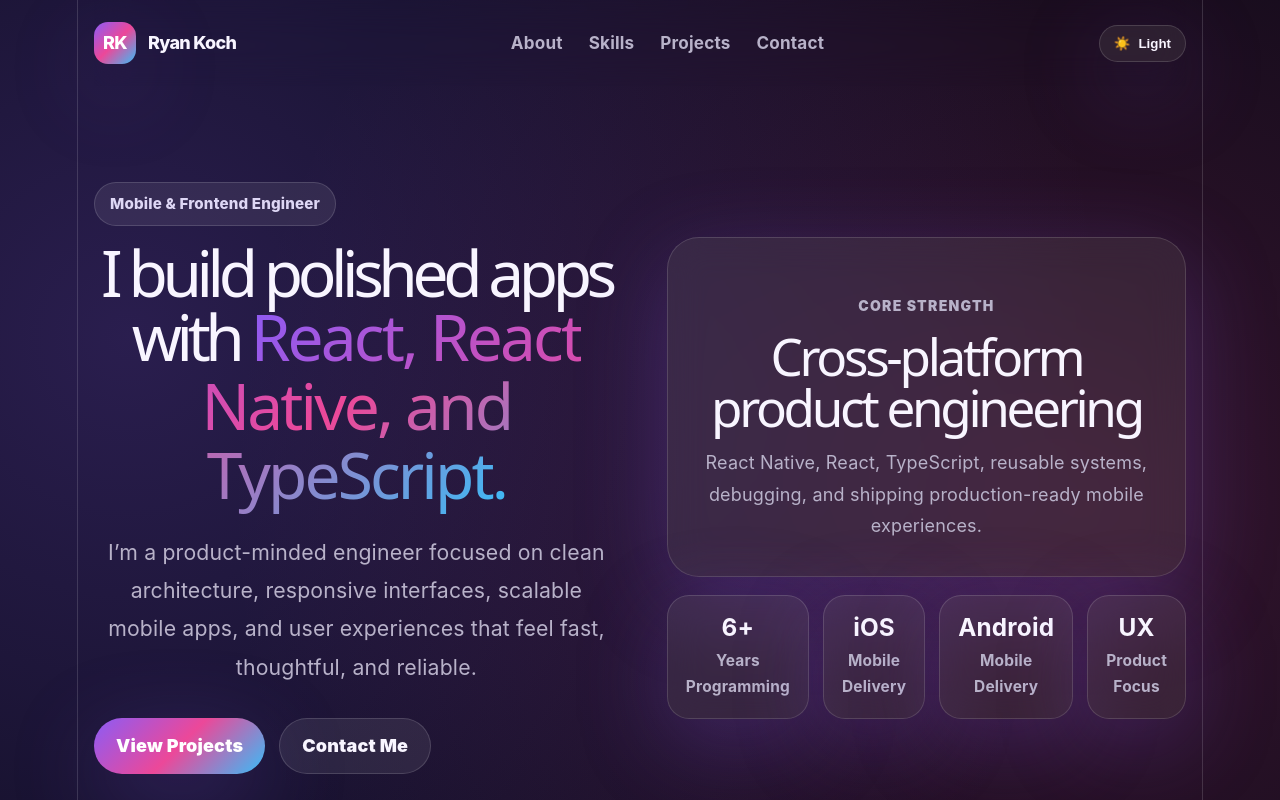
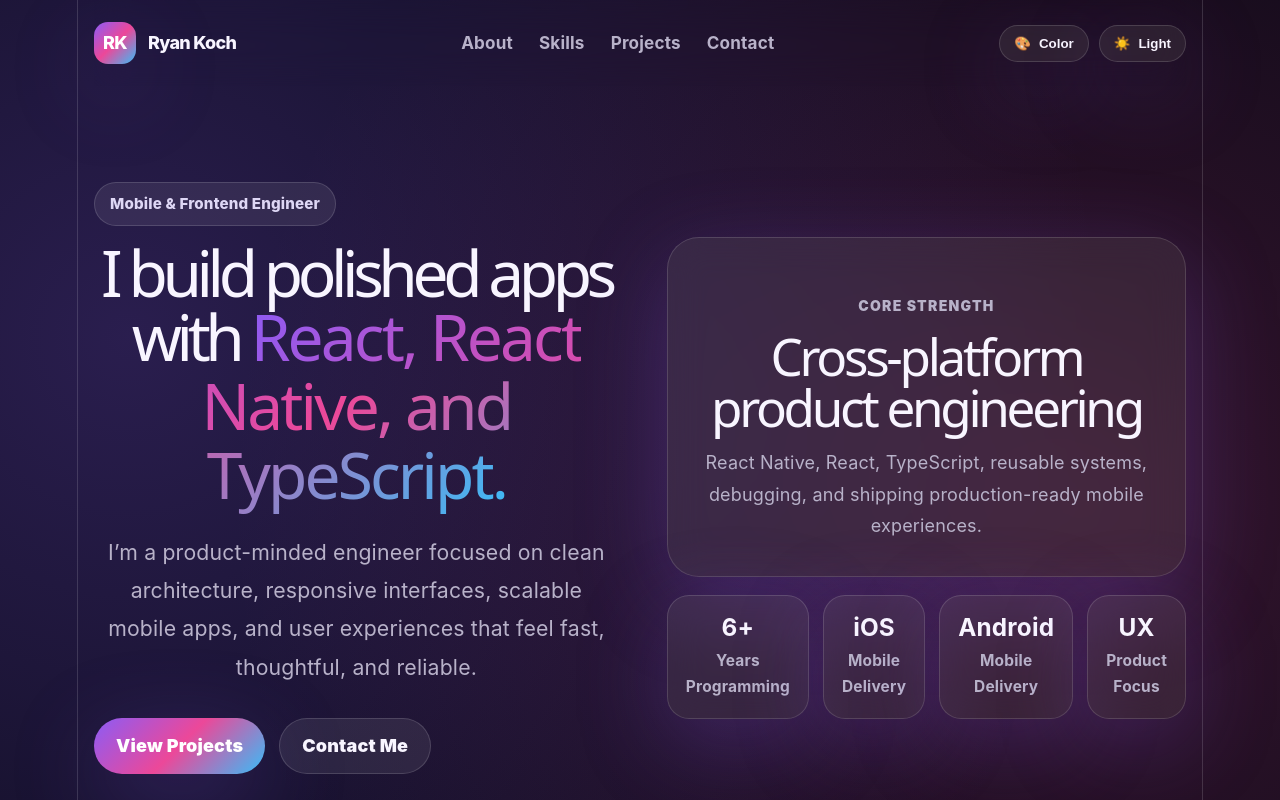
Before and after one commit to ryankoch13/reactjs-vite-portfolio, a React (Vite) app in the folder portfolio/: page / in a window 1280 px wide. Shown: the top 800 px of the page. Built offline with nearby package versions, Linux system fonts and the light colour scheme.

Commit message:
feat: added color switching button
Signed-off-by: ryankoch13 <ryan.koch13@gmail.com>

```diff
--- a/portfolio/src/App.css
+++ b/portfolio/src/App.css
@@ -28,6 +28,30 @@
   --muted: #655d73;
   --muted-strong: #342b45;
   --shadow: 0 24px 90px rgba(99, 102, 241, 0.18);
+}
+
+[data-scheme="aurora"] {
+  --purple: #8b5cf6;
+  --pink: #ec4899;
+  --blue: #38bdf8;
+}
+
+[data-scheme="violet"] {
+  --purple: #7c3aed;
+  --pink: #c084fc;
+  --blue: #60a5fa;
+}
+
+[data-scheme="cyber"] {
+  --purple: #a855f7;
+  --pink: #f472b6;
+  --blue: #22d3ee;
+}
+
+[data-scheme="sunset"] {
+  --purple: #9333ea;
+  --pink: #fb7185;
+  --blue: #f59e0b;
 }
 
 * {
@@ -134,6 +158,20 @@ a {
   font-weight: 800;
   box-shadow: var(--shadow);
 }
+.schemeToggle {
+  display: inline-flex;
+  align-items: center;
+  justify-content: center;
+  gap: 8px;
+  border: 1px solid var(--border);
+  border-radius: 999px;
+  padding: 10px 14px;
+  color: var(--text);
+  background: var(--surface);
+  cursor: pointer;
+  font-weight: 800;
+  box-shadow: var(--shadow);
+}
 
 .section {
   padding: 96px 0;
@@ -224,6 +262,9 @@ h1 span,
 
 .button:hover,
 .themeToggle:hover {
+  transform: translateY(-2px);
+}
+.schemeToggle:hover {
   transform: translateY(-2px);
 }
 
@@ -455,6 +496,7 @@ h1 span,
 .brand,
 .nav a,
 .themeToggle,
+.schemeToggle,
 .button,
 .glassCard,
 .projectCard,
@@ -505,6 +547,36 @@ h1 span,
 }
 
 /* Button shimmer/glow */
+.button,
+.schemeToggle {
+  position: relative;
+  overflow: hidden;
+}
+
+.button::before,
+.schemeToggle::before {
+  content: "";
+  position: absolute;
+  inset: 0;
+  background: linear-gradient(
+    120deg,
+    transparent,
+    rgba(255, 255, 255, 0.22),
+    transparent
+  );
+  transform: translateX(-120%);
+  transition: transform 0.55s ease;
+}
+
+.button:hover::before,
+.schemeToggle:hover::before {
+  transform: translateX(120%);
+}
+
+.button:hover,
+.schemeToggle:hover {
+  transform: translateY(-3px);
+}
 .button,
 .themeToggle {
   position: relative;
--- a/portfolio/src/App.jsx
+++ b/portfolio/src/App.jsx
@@ -8,7 +8,13 @@ const skills = [
   },
   {
     category: "Mobile",
-    items: ["React Native", "iOS", "Android", "Mobile UI", "App Store Releases"],
+    items: [
+      "React Native",
+      "iOS",
+      "Android",
+      "Mobile UI",
+      "App Store Releases",
+    ],
   },
   {
     category: "Cross-Platform",
@@ -49,6 +55,25 @@ export default function App() {
     return localStorage.getItem("portfolio-theme") || "dark";
   });
 
+  const colorSchemes = ["aurora", "violet", "cyber", "sunset"];
+
+  const [colorScheme, setColorScheme] = useState(() => {
+    return localStorage.getItem("portfolio-color-scheme") || "aurora";
+  });
+
+  useEffect(() => {
+    document.documentElement.setAttribute("data-scheme", colorScheme);
+    localStorage.setItem("portfolio-color-scheme", colorScheme);
+  }, [colorScheme]);
+
+  const changeColorScheme = () => {
+    setColorScheme((currentScheme) => {
+      const currentIndex = colorSchemes.indexOf(currentScheme);
+      const nextIndex = (currentIndex + 1) % colorSchemes.length;
+      return colorSchemes[nextIndex];
+    });
+  };
+
   const isDark = theme === "dark";
 
   useEffect(() => {
@@ -74,6 +99,15 @@ export default function App() {
           <a href="#projects">Projects</a>
           <a href="#contact">Contact</a>
         </nav>
+        <div className="headerActions">
+          <button
+            className="schemeToggle"
+            onClick={changeColorScheme}
+            aria-label="Change color scheme"
+          >
+            🎨
+            <span className="themeText">Color</span>
+          </button>
 
           <button
             className="themeToggle"
@@ -84,6 +118,7 @@ export default function App() {
             <span>{isDark ? "☀️" : "🌙"}</span>
             <span className="themeText">{isDark ? "Light" : "Dark"}</span>
           </button>
+        </div>
       </header>
 
       <main>
@@ -157,16 +192,16 @@ export default function App() {
           <div className="aboutText">
             <p>
               I specialize in building modern web and mobile applications with a
-              focus on maintainability, performance, and polished interfaces.
-              My work sits at the intersection of frontend engineering, mobile
+              focus on maintainability, performance, and polished interfaces. My
+              work sits at the intersection of frontend engineering, mobile
               architecture, and product execution.
             </p>
 
             <p>
               I enjoy taking complex requirements and turning them into clear,
               reliable, user-friendly experiences. Whether I’m building a
-              responsive web interface or debugging a tricky native mobile issue,
-              I care about details that make software feel professional.
+              responsive web interface or debugging a tricky native mobile
+              issue, I care about details that make software feel professional.
             </p>
           </div>
         </section>
@@ -230,7 +265,10 @@ export default function App() {
           </p>
 
           <div className="contactActions">
-            <a className="button primary" href="mailto:completemilage@gmail.com">
+            <a
+              className="button primary"
+              href="mailto:completemilage@gmail.com"
+            >
               Email Me
             </a>
 
--- a/portfolio/src/index.css
+++ b/portfolio/src/index.css
@@ -4,12 +4,24 @@
   --bg: #fff;
   --border: #e5e4e7;
   --code-bg: #f4f3ec;
+
   --accent: #aa3bff;
+  --accent-2: #ec4899;
+  --accent-3: #38bdf8;
+
   --accent-bg: rgba(170, 59, 255, 0.1);
   --accent-border: rgba(170, 59, 255, 0.5);
+  --accent-gradient: linear-gradient(
+    135deg,
+    var(--accent),
+    var(--accent-2),
+    var(--accent-3)
+  );
+
   --social-bg: rgba(244, 243, 236, 0.5);
   --shadow:
-    rgba(0, 0, 0, 0.1) 0 10px 15px -3px, rgba(0, 0, 0, 0.05) 0 4px 6px -2px;
+    rgba(0, 0, 0, 0.1) 0 10px 15px -3px,
+    rgba(0, 0, 0, 0.05) 0 4px 6px -2px;
 
   --sans: system-ui, 'Segoe UI', Roboto, sans-serif;
   --heading: system-ui, 'Segoe UI', Roboto, sans-serif;
@@ -17,9 +29,10 @@
 
   font: 18px/145% var(--sans);
   letter-spacing: 0.18px;
-  color-scheme: light dark;
+
   color: var(--text);
   background: var(--bg);
+
   font-synthesis: none;
   text-rendering: optimizeLegibility;
   -webkit-font-smoothing: antialiased;
@@ -52,6 +65,12 @@
 
 body {
   margin: 0;
+}
+
+.headerActions {
+  display: flex;
+  align-items: center;
+  gap: 10px;
 }
 
 #root {
```
Also changed, not shown: portfolio/src/strings.js (added), 1 other file (tests, documents, lock files or other folders). Lines whose indentation alone changed are shown as unchanged.
